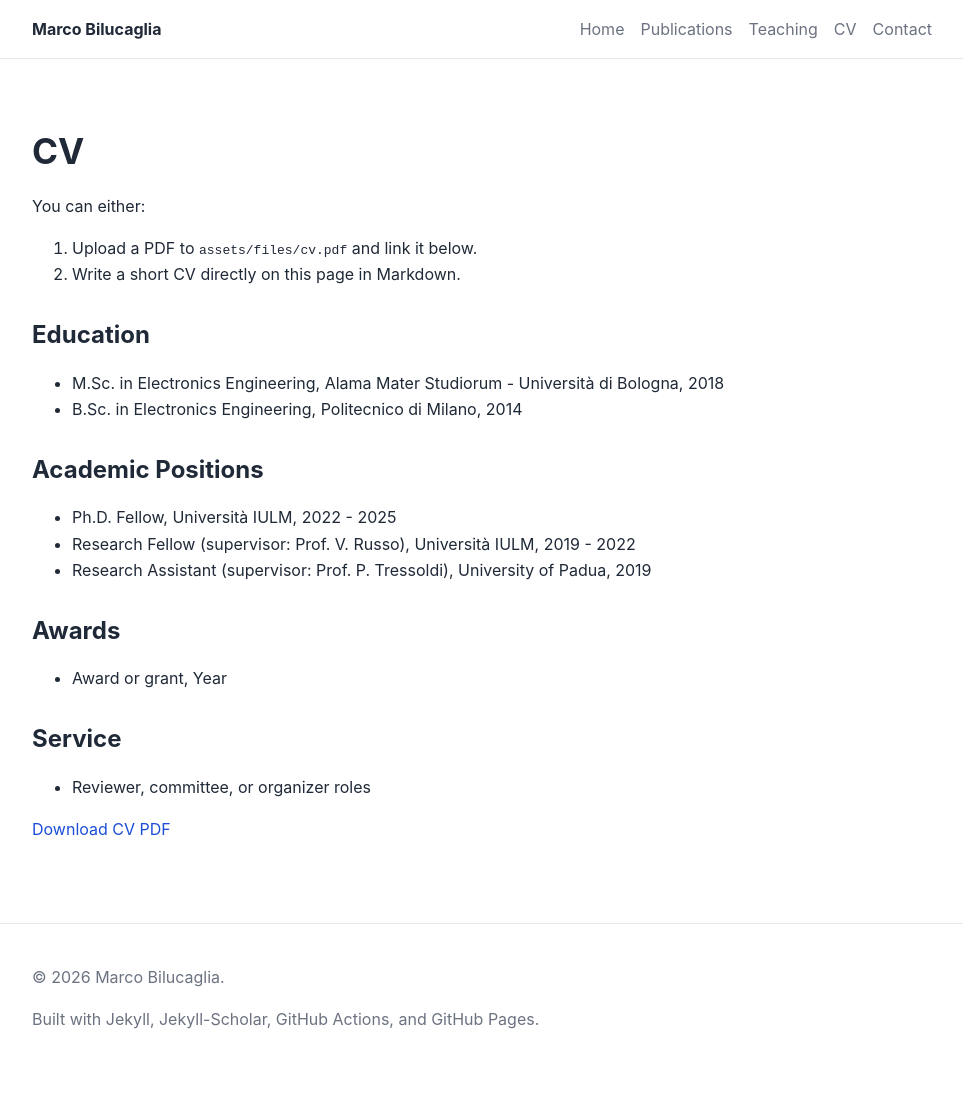
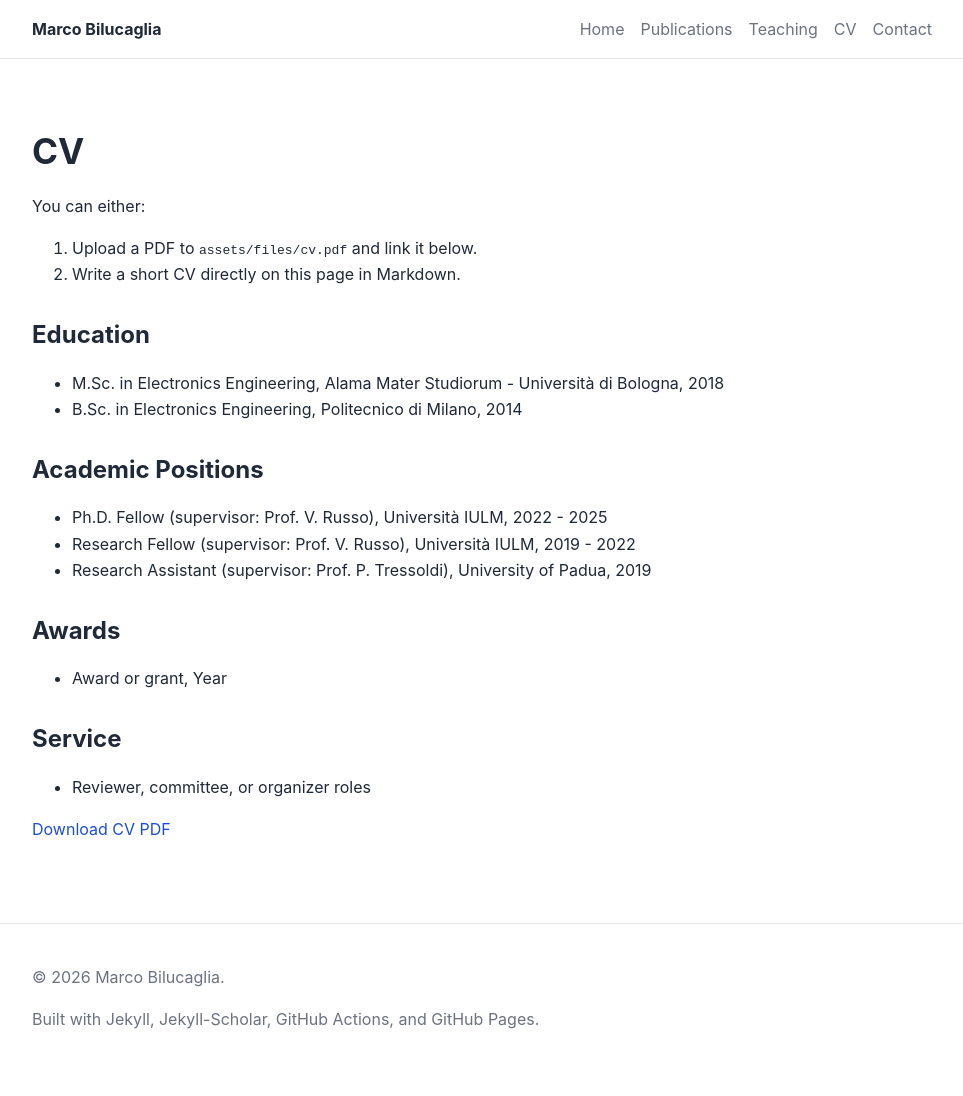
Before and after one commit to mbilucaglia/mbilucaglia.github.io, a Jekyll site: the page built from cv.md, in a window 1280 px wide. Shown: the whole page, without its empty margins (158-1121 px from the left). Built offline with Jekyll 4.4.1, drawn with Linux system fonts in a browser that asks for light colours.

Commit message:
Update cv.md

```diff
--- a/cv.md
+++ b/cv.md
@@ -11,7 +11,7 @@ You can either:
 - B.Sc. in Electronics Engineering, Politecnico di Milano, 2014
 
 ## Academic Positions
-- Ph.D. Fellow, Università IULM, 2022 - 2025
+- Ph.D. Fellow (supervisor: Prof. V. Russo), Università IULM, 2022 - 2025
 - Research Fellow (supervisor: Prof. V. Russo), Università IULM, 2019 - 2022
 - Research Assistant (supervisor: Prof. P. Tressoldi), University of Padua, 2019
 
```
